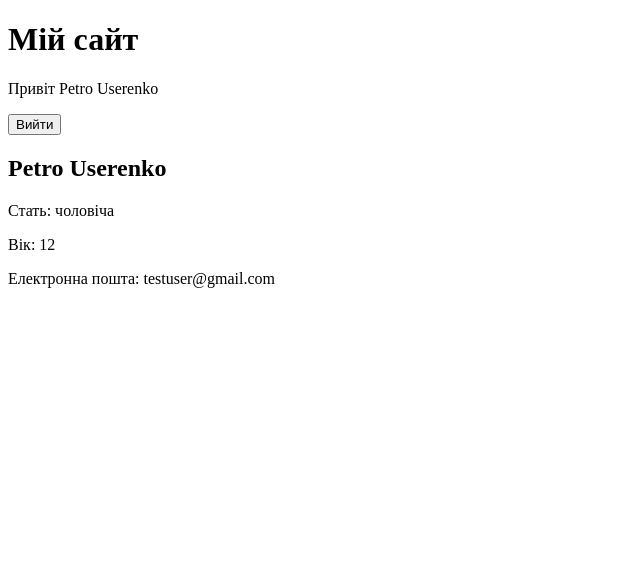
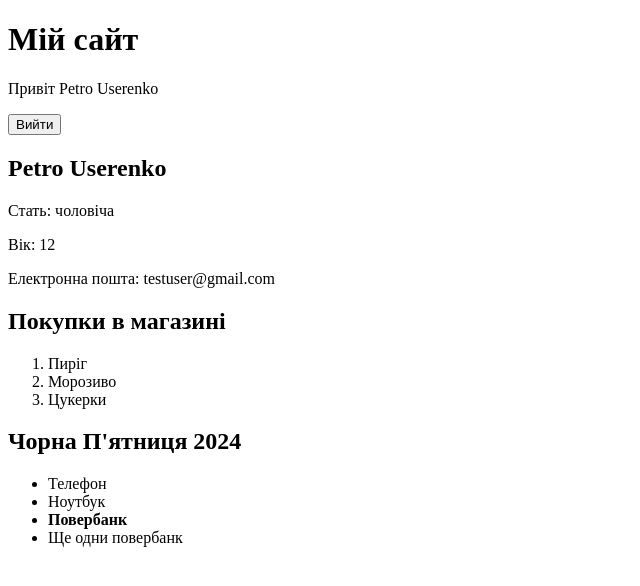
Before and after one commit to fc-fullstack-courses/pfe-2024-1-react-lessons, a React (Vite) app: page / in a window 1280 px wide. Shown: the top 586 px of the page, without its empty margins (0-640 px from the left). Built offline with nearby package versions, Linux system fonts and the light colour scheme.

Commit message:
Add react composition with children prop example

```diff
--- a/src/App.jsx
+++ b/src/App.jsx
@@ -5,6 +5,7 @@ import Clock from './components/Clock';
 import RegistrationForm from './components/RegistrationForm';
 import Header from './components/Header';
 import UserProfile from './components/UserProfile';
+import List from './components/List';
 
 // звичайний елемент у реакті
 const elem1 = React.createElement(
@@ -90,6 +91,18 @@ class App extends React.Component {
           handleLogin={this.handleLogin}
         />
         <UserProfile user={user} />
+        <List listTitle="Покупки в магазині" listType="ordered">
+          <li>Пиріг</li>
+          <li>Морозиво</li>
+          <li>Цукерки</li>
+        </List>
+        <List listTitle="Чорна П'ятниця 2024" listType="unordered">
+          <li>Телефон</li>
+          <li>Ноутбук</li>
+          <li><b>Повербанк</b></li>
+          <li>Ще одни повербанк</li>
+          {/* <Header /> */}
+        </List>
       </>
     );
   }
--- /dev/null
+++ b/src/components/List/index.jsx
@@ -0,0 +1,17 @@
+import React from 'react';
+
+const List = (props) => {
+  const { listTitle, listType, children } = props;
+
+  console.log(props);
+
+  return (
+    <section>
+      <h2>{listTitle}</h2>
+      {listType === 'ordered' && <ol>{children}</ol>}
+      {listType === 'unordered' && <ul>{children}</ul>}
+    </section>
+  );
+};
+
+export default List;
```
